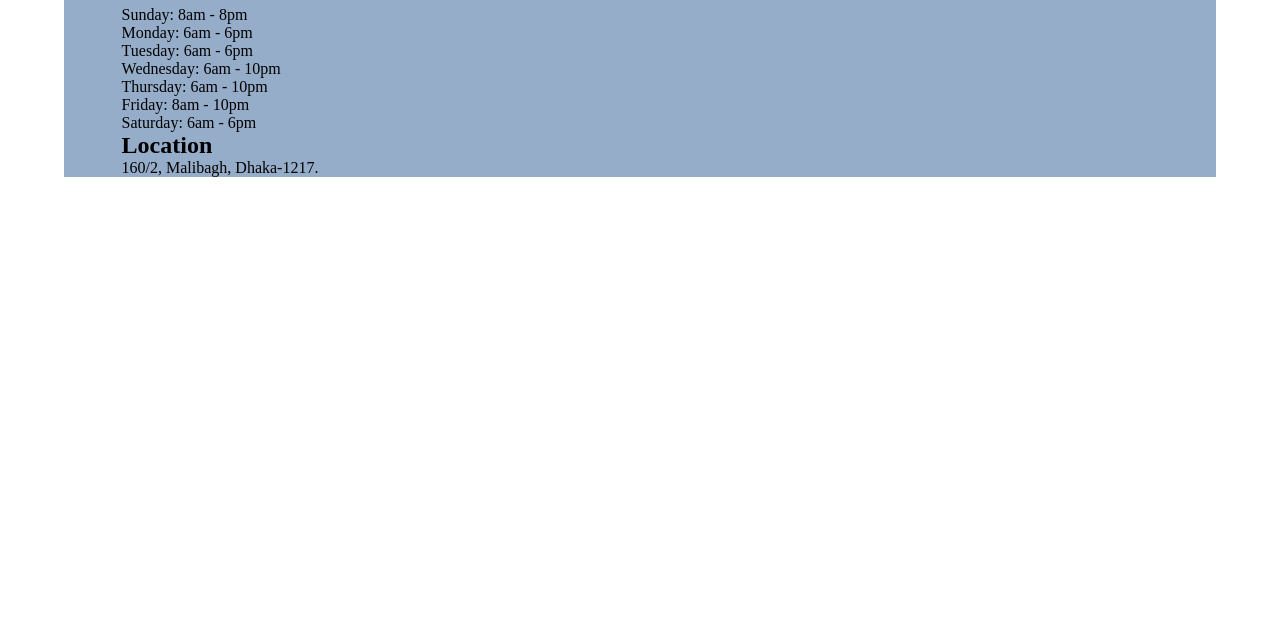
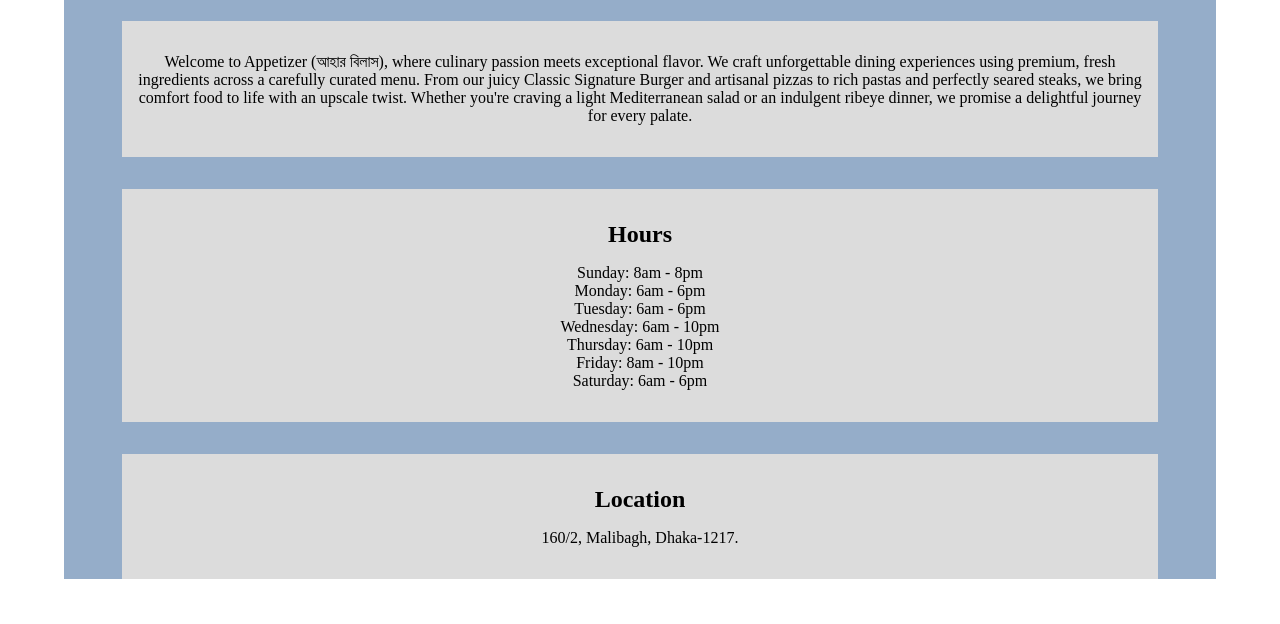
Before and after one commit to pbain63/Project_Restaurant-Page, a website built with webpack: page src/template.html in a window 1280 px wide. Shown: the part 176-800 px from the top of the page. Built offline with nearby package versions, Linux system fonts and the light colour scheme.

Commit message:
Add styles home page in src/styles.css

```diff
--- a/src/styles.css
+++ b/src/styles.css
@@ -12,13 +12,14 @@ img {
 }
 /* template.html */
 header {
-  /* background-color: rgb(46, 46, 190); */
-
+  background-color: rgb(46, 46, 190);
 }
 nav {
   /* border: 2px solid red; */
   padding-top: 1rem;
-  background-color: rgb(46, 46, 190);
+  /* width: 90%; */
+  /* margin: 0 auto; */
+  /* background-color: rgb(46, 46, 190); */
   display: flex;
   justify-content: center;
   gap: 1rem;
@@ -43,5 +44,21 @@ nav button:focus {
   width: 90%;
   max-width: 1200px;
   margin: 0 auto;
+}
 
+#restaurantName, #restaurantDescription,
+#content #hours,
+#content #location {
+  /* border: 2px solid red; */
+  background-color: gainsboro;
+  padding: 2rem 1rem;
+  text-align: center;
+  margin-bottom: 2rem;
 }
+
+#hoursHeading, #locationHeading {
+  /* border: 2px solid red; */
+  /* background-color: gainsboro; */
+  padding-bottom: 1rem;
+  /* text-align: center; */
+}
```
